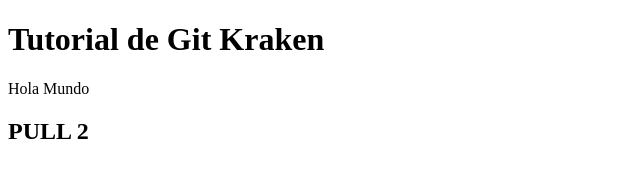
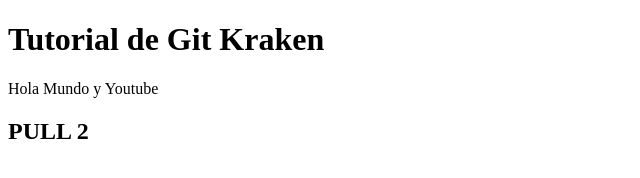
Before and after one commit to Evel28/Base, a plain HTML site: page index.html in a window 1280 px wide. Shown: the full height of the page, 0-640 px from the left. Drawn offline with Linux system fonts and the light colour scheme.

Commit message:
Agregar saludo

```diff
--- a/index.html
+++ b/index.html
@@ -6,7 +6,7 @@
 </head>
 <body>
 <h1>Tutorial de Git Kraken</h1>
-<p>Hola Mundo</p>
+<p>Hola Mundo y Youtube</p>
 <h2>PULL 2</h2>
 </body>
 </html>
```
